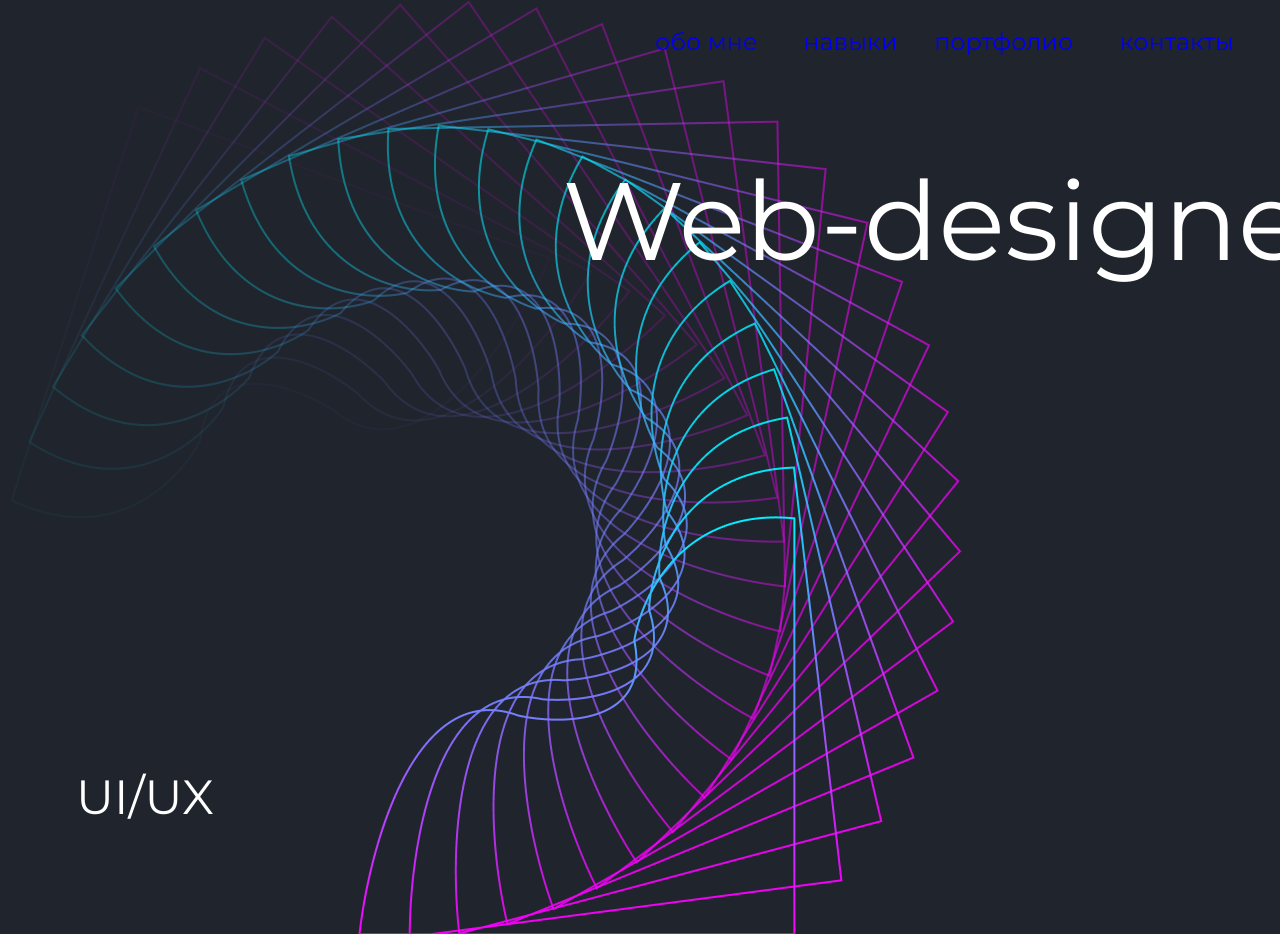
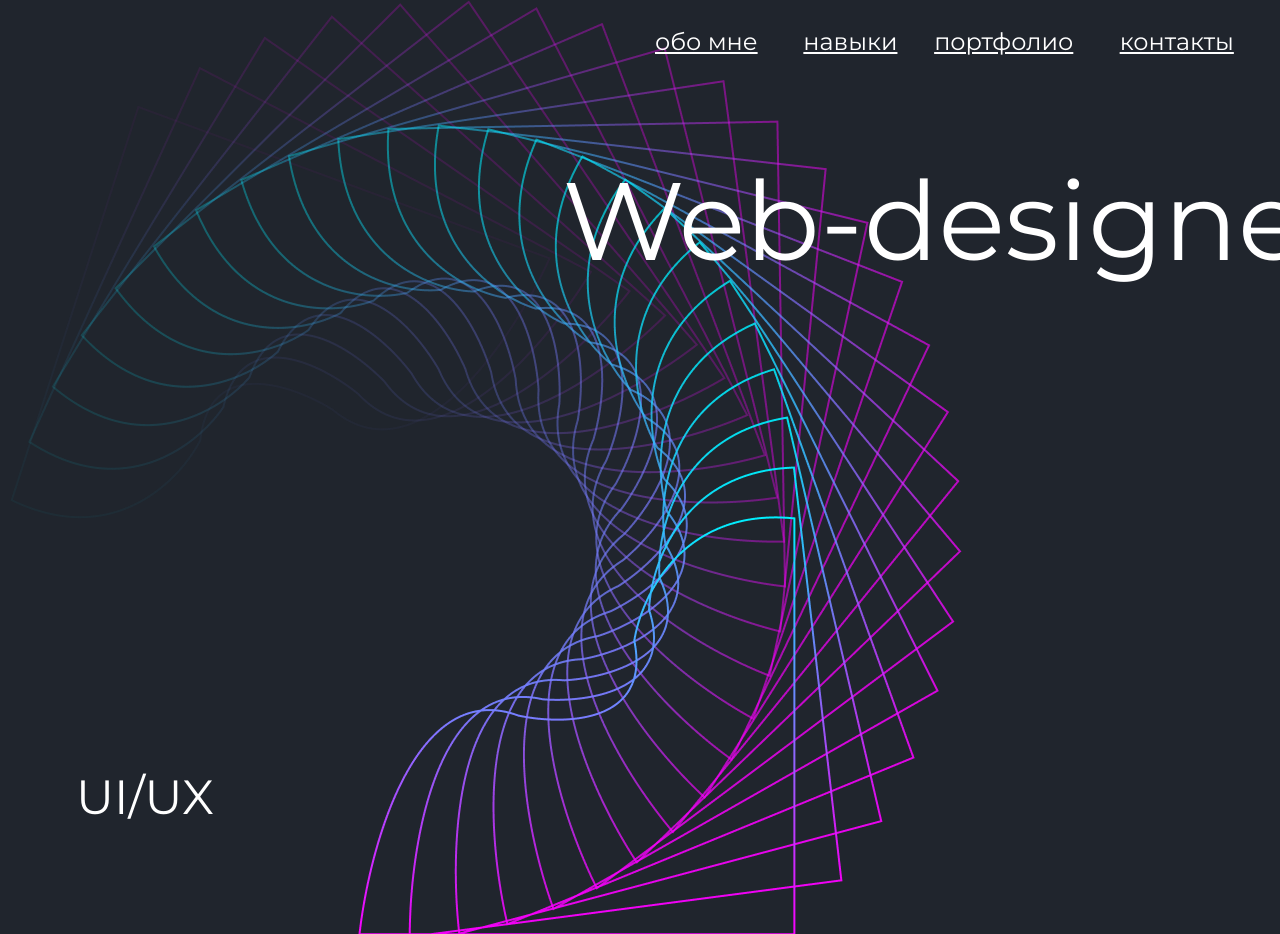
Before and after one commit to Artifexiz/Portfolio, a plain HTML site: page index.html in a window 1280 px wide. Shown: the top 934 px of the page. Drawn offline with Linux system fonts and the light colour scheme; a web font is replaced by a local one.

Commit message:
Update style.css

```diff
--- a/style.css
+++ b/style.css
@@ -13,7 +13,7 @@ html {
 }
 
 a {
-    text-decoration: none;
+    color: white;
     display: inline-block;
     position: relative;
     transition: all 0.4s ease;
```
